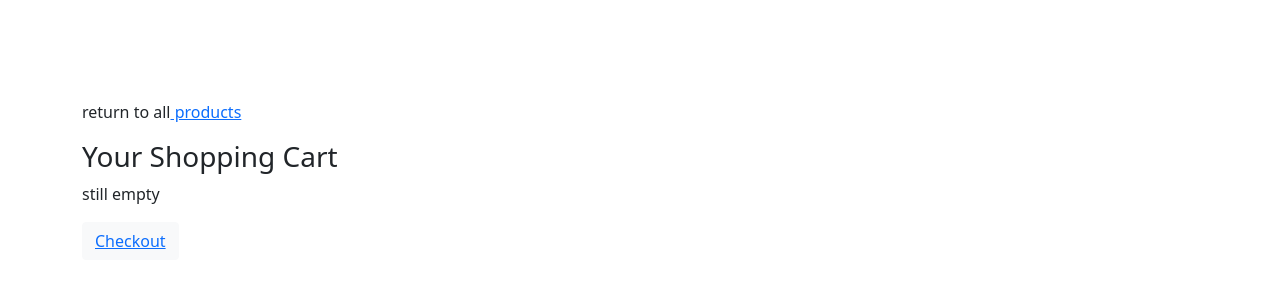
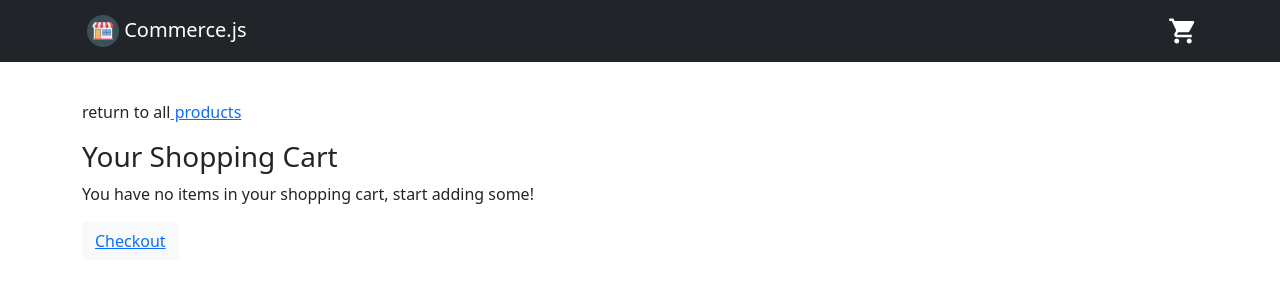
Before and after one commit to AyahElsayed/E-commerce-shop, a React (Create React App) app: page /cart in a window 1280 px wide. Shown: the top 300 px of the page. Built offline with nearby package versions, Linux system fonts and the light colour scheme.

Commit message:
add items to cart

```diff
--- a/src/components/Products.js
+++ b/src/components/Products.js
@@ -6,20 +6,28 @@ import Product from './product/Product'
 // import { Link } from "react-router-dom";
 import './style.scss'
 import NavBar from './navbar/Navbar';
-import { useState } from 'react';
+import { useEffect, useState } from 'react';
 
 const Products = ({ productsData }) => {
 
-  const [itemsCount, setItemsCount] = useState(0)
+  const [itemsCount, setItemsCount] = useState(0);
+  const [selcteditem, setSelcteditem] = useState([]);
 
-  const addToCart = () => {
-    setItemsCount(itemsCount + 1)
-  }
-    console.log('data from products', productsData)
+  const addToCart = (product) => {
+    setItemsCount(itemsCount + 1);
+    console.log('selected item id', product.id);
+    setSelcteditem((arr) => [...arr, product]);
+    // if i console here data appeare before updating
+    // console.log('new items', selcteditem)
+  };
+
+  useEffect(() => {
+    console.log('new items', selcteditem)
+  }, [selcteditem])
 
   return (
     <>
-    <NavBar itemsCount={itemsCount}/>
+      <NavBar itemsCount={itemsCount} />
       <Container fluid className='productsContainer'>
         <div className='title'>
           Welcome to our Ammazing shop
@@ -27,7 +35,10 @@ const Products = ({ productsData }) => {
         <Row className='justify-content-center'>
           {productsData.map((product) => (
             <Col sm={12} md={5} lg={3} className="m-2" key={product.id} >
-              <Product itemdata={product}  addToCart={addToCart}/>
+              <Product itemdata={product}
+                addToCart={() => addToCart(product)}
+
+              />
             </Col>
           ))}
         </Row>
--- a/src/components/cart/Cart.js
+++ b/src/components/cart/Cart.js
@@ -1,17 +1,32 @@
 import React from 'react'
 import { Link } from "react-router-dom";
-import Products from '../Products';
 import './style.scss'
 import Button from 'react-bootstrap/Button'
+import NavBar from '../navbar/Navbar';
 
-const Cart = () => {
+const Cart = ( {selcteditem}) => {
+  console.log('selcteditem from cart',selcteditem)
+
+  const isEmpty = true;
+
+  const EmptyCart = () =>(
+    <p>You have no items in your shopping cart, start adding some!</p>
+  )
+
+  const FilledCart = () =>(
+    <p></p>
+  )
+
   return (
+    <>
+      <NavBar/>
       <div className='container cartContainer'>
         <p>return to all
           <Link to="/"> products</Link>
         </p>
         <h3>Your Shopping Cart</h3>
-      <p>still empty</p>
+
+        {isEmpty ? <EmptyCart /> : <FilledCart/> }
         {/* <Products /> */}
 
         <Button variant="light">
@@ -20,6 +35,7 @@ const Cart = () => {
           </Link>
         </Button>
       </div>
+    </>
   )
 }
 
--- a/src/components/product/Product.js
+++ b/src/components/product/Product.js
@@ -3,15 +3,12 @@ import { Card } from 'react-bootstrap';
 import { MdAddShoppingCart } from 'react-icons/md';
 import './style.scss';
 import Button from 'react-bootstrap/Button';
-// import { useState } from 'react';
+import { useState } from 'react';
 
 
 const Product = ({ itemdata, addToCart }) => {
   // const [itemsCount, setItemsCount] = useState(0)
-
-  // const addToCart = () => {
-  //   setItemsCount(itemsCount + 1)
-  // }
+  // const [selcteditem, setSelcteditem] = useState([]);
 
   return (
     <Card style={{ width: '18rem' }} key={itemdata.id} >
@@ -25,7 +22,7 @@ const Product = ({ itemdata, addToCart }) => {
           {itemdata.description}
         </Card.Text>
         <Card.Text className='d-flex justify-content-end'>
-          <Button variant="light" onClick={addToCart} >
+          <Button variant="light" onClick={() => addToCart()} >
             <MdAddShoppingCart className='cartIcon ' />
           </Button>
         </Card.Text>
```
Also changed, not shown: src/components/navbar/Navbar.js (+8 -4 lines). Lines whose indentation alone changed are shown as unchanged.
